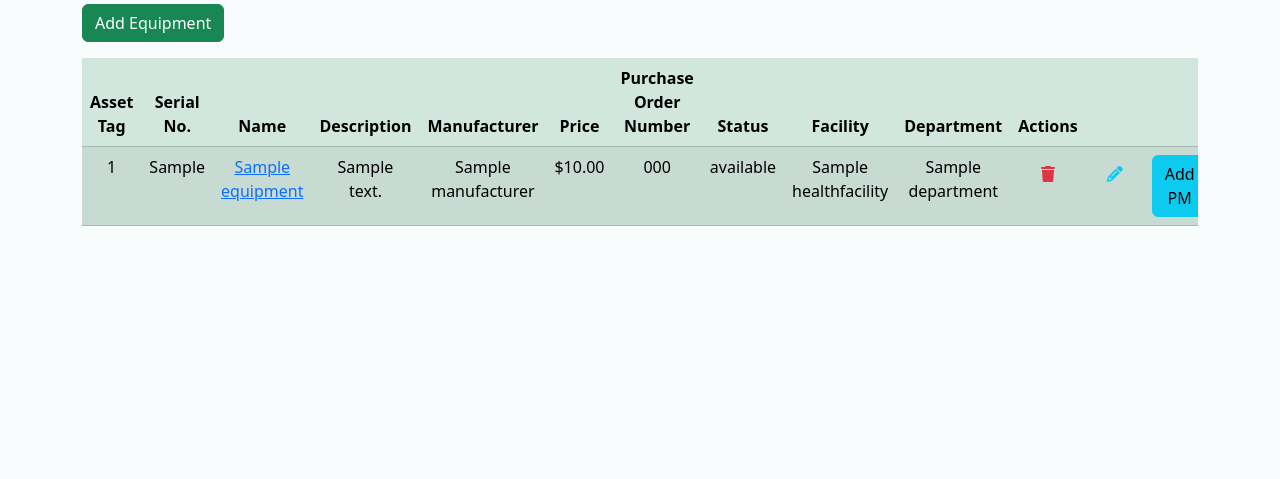
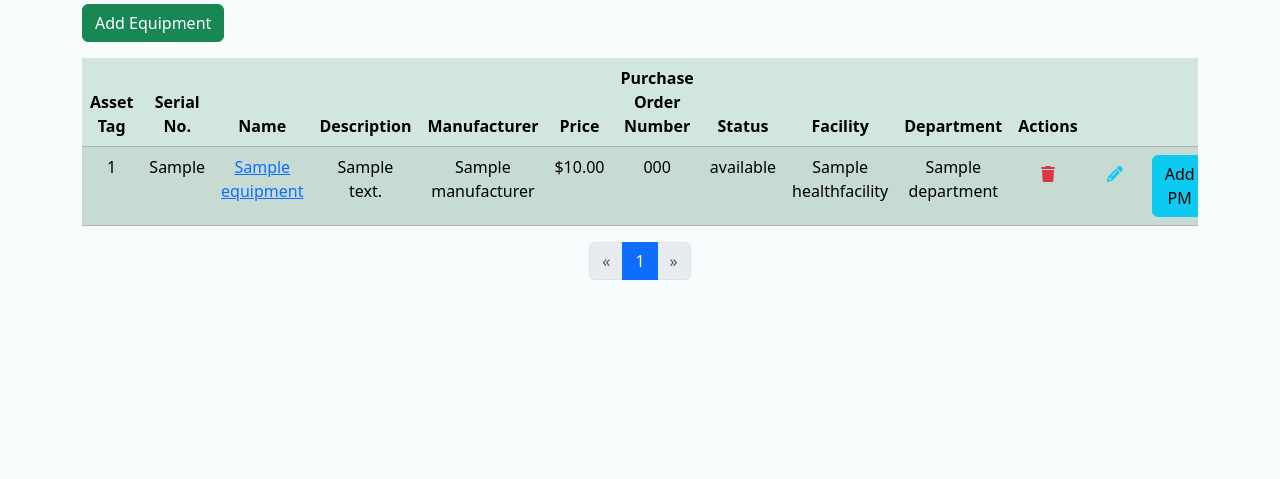
Before and after one commit to RusJamison/asset_inventory, a Django app: page /equipment/equipment_list/ in a window 1280 px wide. Shown: the part 204-683 px from the top of the page. Run offline with Django 5.2, Linux system fonts and the light colour scheme; a user stored in the database is signed in; tables that the repository leaves empty hold one stand-in row (values such as "Sample post"); some libraries are stand-ins or nearby versions.

Commit message:
Add pagination and install Reportlab.

```diff
--- a/core/settings.py
+++ b/core/settings.py
@@ -43,7 +43,7 @@ BASE_DIR = Path(__file__).resolve().parent.parent
 SECRET_KEY = 'django-insecure-c1b)ulc6*fre1)ih*deb4dihjdkybheimd%_fse7tg=y9535m('
 
 # SECURITY WARNING: don't run with debug turned on in production!
-DEBUG = False
+DEBUG = True
 
 ALLOWED_HOSTS = [
     '8000-rusjamison-assetinvento-r0h57g8dv6d.ws.codeinstitute-ide.net',
--- a/equipment/templates/base.html
+++ b/equipment/templates/base.html
@@ -10,6 +10,7 @@
     <link rel="stylesheet" href="https://cdn.jsdelivr.net/npm/bootstrap@5.3.3/dist/css/bootstrap.min.css">
     <link rel="stylesheet" href="https://cdnjs.cloudflare.com/ajax/libs/font-awesome/6.6.0/css/all.min.css" integrity="sha512-Kc323vGBEqzTmouAECnVceyQqyqdsSiqLQISBL29aUW4U/M7pSPA/gEUZQqv1cwx4OnYxTxve5UMg5GT6L4JJg==" crossorigin="anonymous" referrerpolicy="no-referrer" />
     <script src="https://ajax.googleapis.com/ajax/libs/jquery/3.7.1/jquery.min.js"></script>
+    <link rel="stylesheet" href="{% static 'css/main.css' %}">
     <script src="https://cdn.jsdelivr.net/npm/bootstrap@5.3.3/dist/js/bootstrap.min.js"></script>
     <script src="{% static 'index.js' %}"></script>
     <style>
--- a/equipment/templates/equipment/index.html
+++ b/equipment/templates/equipment/index.html
@@ -25,7 +25,7 @@
                 </tr>
             </thead>
             <tbody>
-                {% for equipment in equipments %}
+                {% for equipment in page_obj %}
                 <tr>
                     <td class="text-center">{{ equipment.asset_tag}}</td>
                     <td class="text-center">{{ equipment.serial_no}}</td>
@@ -53,7 +53,7 @@
                 {% endfor %}
             </tbody>
         </table>
-
+        {% include 'pagination.html'%}
     </div>
 </div>
 {% endblock content %}
--- a/templates/home.html
+++ b/equipment/templates/home.html
@@ -2,8 +2,8 @@
 {% load static %}
 
 {% block content %}
-<div class="px-4 py-5 my-5 text-center">
-    <img class="d-block mx-auto mb-4" src="{% static 'images/inventory.jpg' %}" alt="" width="100" height="150">
+<div class="px-4 py-5 my-5 text-center" class="main">
+  <img class="d-block mx-auto mb-4" src="{% static 'images/medical-robotics.webp' %}" alt="" width="100" height="150">
     <h1 class="display-5 fw-bold">Asset Inventory Management System</h1>
     <div class="col-lg-6 mx-auto">
       <p class="lead mb-4">Welcome to Asset Inventory Management System</p>
--- /dev/null
+++ b/equipment/templates/pagination.html
@@ -0,0 +1,35 @@
+<nav aria-label="Page navigation"></nav>
+    <ul class="pagination justify-content-center">
+        {% if page_obj.has_previous %}
+            <li class="page-item">
+                <a class="page-link" href="?page={{ page_obj.previous_page_number }}" aria-label="Previous">
+                    <span aria-hidden="true">&laquo;</span>
+                </a>
+            </li>
+        {% else %}
+            <li class="page-item disabled">
+                <span class="page-link">&laquo;</span>
+            </li>
+        {% endif %}
+
+        {% for num in page_obj.paginator.page_range %}
+            {% if page_obj.number == num %}
+                <li class="page-item active"><span class="page-link">{{ num }}</span></li>
+            {% elif num > page_obj.number|add:'-3' and num < page_obj.number|add:'3' %}
+                <li class="page-item"><a class="page-link" href="?page={{ num }}">{{ num }}</a></li>
+            {% endif %}
+        {% endfor %}
+
+        {% if page_obj.has_next %}
+            <li class="page-item">
+                <a class="page-link" href="?page={{ page_obj.next_page_number }}" aria-label="Next">
+                    <span aria-hidden="true">&raquo;</span>
+                </a>
+            </li>
+        {% else %}
+            <li class="page-item disabled">
+                <span class="page-link">&raquo;</span>
+            </li>
+        {% endif %}
+    </ul>
+</nav>
--- a/equipment/views.py
+++ b/equipment/views.py
@@ -9,6 +9,7 @@ import logging
 from django.contrib.auth.decorators import login_required
 from django.db.models import Q
 from .utils import search_all_models_full_text
+from django.core.paginator import Paginator
 
 # Create your views here.
 
@@ -16,6 +17,109 @@ from .utils import search_all_models_full_text
 # 2. map function to A URL
 
 logger = logging.getLogger(__name__)
+
+import logging
+from django.contrib.auth.decorators import login_required
+from django.core.paginator import Paginator
+from django.shortcuts import render
+from django.http import HttpResponse
+from reportlab.lib.pagesizes import letter, A4
+from reportlab.pdfgen import canvas
+from reportlab.platypus import SimpleDocTemplate, Paragraph, Spacer, Table, TableStyle, Image
+from reportlab.lib import colors
+from reportlab.lib.styles import getSampleStyleSheet
+from .models import Equipment
+from io import BytesIO
+# import requests
+from django.conf import settings
+
+
+logger = logging.getLogger(__name__)
+
+def generate_equipment_pdf(request):
+    # Create a BytesIO buffer to receive PDF data
+    buffer = BytesIO()
+
+    # Create the PDF object, using the buffer as its "file."
+    doc = SimpleDocTemplate(buffer, pagesize=A4)
+
+    # Container for the 'Flowable' objects
+    elements = []
+
+    # Get sample styles
+    styles = getSampleStyleSheet()
+    title_style = styles['Title']
+    header_style = styles['Heading2']
+    normal_style = styles['BodyText']
+
+    # Add Title
+    title = Paragraph("Equipment List", title_style)
+    elements.append(title)
+    elements.append(Spacer(1, 12))
+
+    # Add a description or any introductory text
+    intro_text = "This document contains a list of all equipment in the inventory."
+    intro_paragraph = Paragraph(intro_text, normal_style)
+    elements.append(intro_paragraph)
+    elements.append(Spacer(1, 12))
+
+    # Query all Equipment objects
+    equipments = Equipment.objects.all().order_by('-created_at')
+
+    # Define table data with headers
+    table_data = [
+        ['Asset Tag', 'Name', 'Model', 'Serial No', 'Price', 'Status', 'Location']
+    ]
+
+    # Populate table data
+    for equipment in equipments:
+        table_data.append([
+            equipment.asset_tag,
+            equipment.name,
+            equipment.model,
+            equipment.serial_no,
+            f"${equipment.price}",
+            equipment.status,
+            equipment.location.health_facility if equipment.location else "N/A",
+        ])
+
+    # Create the table
+    table = Table(table_data, repeatRows=1)
+
+    # Style the table
+    table_style = TableStyle([
+        ('BACKGROUND', (0, 0), (-1, 0), colors.HexColor("#d3d3d3")),
+        ('TEXTCOLOR', (0, 0), (-1, 0), colors.black),
+        ('ALIGN', (0, 0), (-1, -1), 'CENTER'),
+        ('FONTNAME', (0, 0), (-1, 0), 'Helvetica-Bold'),
+        ('BOTTOMPADDING', (0, 0), (-1, 0), 12),
+        ('GRID', (0, 0), (-1, -1), 0.5, colors.grey),
+    ])
+    table.setStyle(table_style)
+
+    # Alternate row colors
+    for i in range(1, len(table_data)):
+        if i % 2 == 0:
+            bg_color = colors.whitesmoke
+        else:
+            bg_color = colors.lightgrey
+        table_style.add('BACKGROUND', (0, i), (-1, i), bg_color)
+
+    elements.append(table)
+    elements.append(Spacer(1, 24))
+
+
+    # Build the PDF
+    doc.build(elements)
+
+    # Get the value of the BytesIO buffer and write it to the response.
+    pdf = buffer.getvalue()
+    buffer.close()
+    response = HttpResponse(content_type='application/pdf')
+    response['Content-Disposition'] = 'attachment; filename="equipment_list.pdf"'
+    response.write(pdf)
+    return response
+
 
 
 @login_required()
@@ -26,8 +130,10 @@ def equipment_list(request):
     else:
         equipment_list = Equipment.objects.filter(location__health_facility=user.health_facility).all()
     print(equipment_list)
-
-    context = {"title": "Home Page", "equipments": equipment_list}
+    paginator = Paginator(equipment_list, 3)
+    page_number = request.GET.get('page')
+    page_obj = paginator.get_page(page_number)
+    context = {"title": "Home Page", "page_obj": page_obj}
     return render(request, "equipment/index.html", context=context)
 
 
--- /dev/null
+++ b/static/css/main.css
@@ -0,0 +1,12 @@
+.main {
+    height: 400px;
+    width: 100%;
+    background-image: url('{% static "images/medical-robotics.webp" %}');
+    background-size: cover;
+    background-position: center;
+    background-repeat: no-repeat;
+    display: flex;
+    justify-content: center;
+    align-items: center;
+    color: green;
+}
```
Also changed, not shown: static/images/medical-robotics.webp (added).
